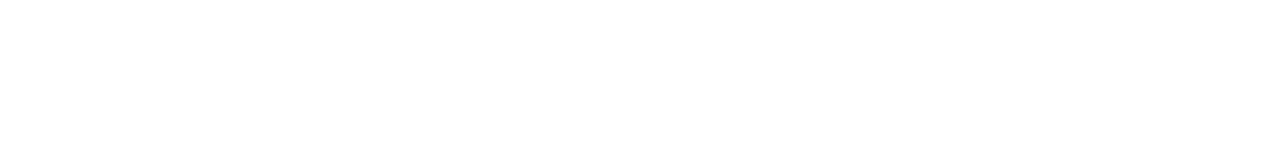
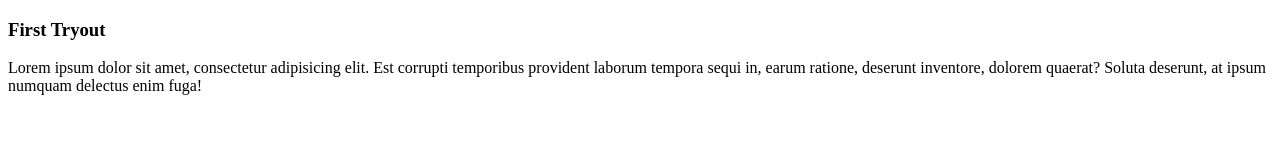
Before and after one commit to rintia/my-first-github-repo, a plain HTML site: page index.html in a window 1280 px wide. Drawn offline with Linux system fonts and the light colour scheme.

Commit message:
added first paragraph

```diff
--- a/index.html
+++ b/index.html
@@ -6,6 +6,9 @@
     <title>My first Github repo</title>
 </head>
 <body>
-
+    <div>
+        <h3>First Tryout</h3>
+        <p>Lorem ipsum dolor sit amet, consectetur adipisicing elit. Est corrupti temporibus provident laborum tempora sequi in, earum ratione, deserunt inventore, dolorem quaerat? Soluta deserunt, at ipsum numquam delectus enim fuga!</p>
+    </div>
 </body>
 </html>
```
